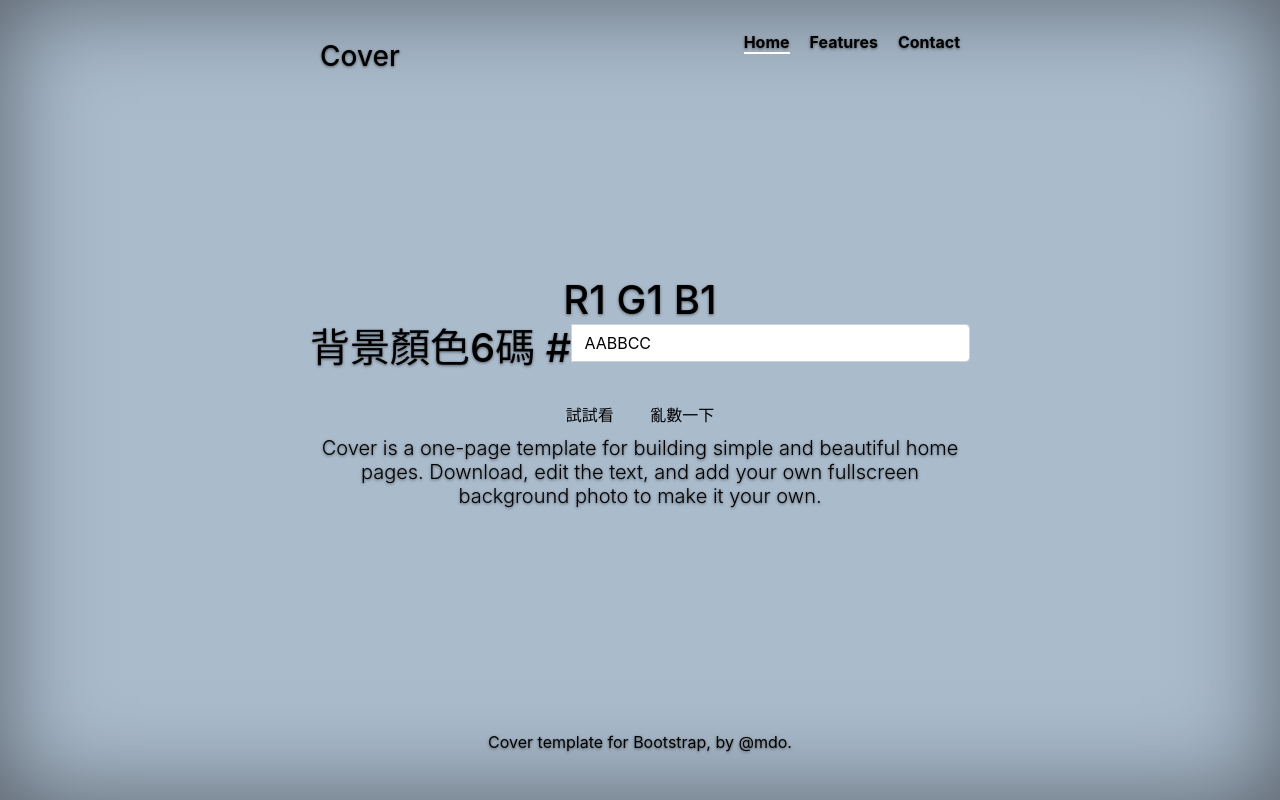
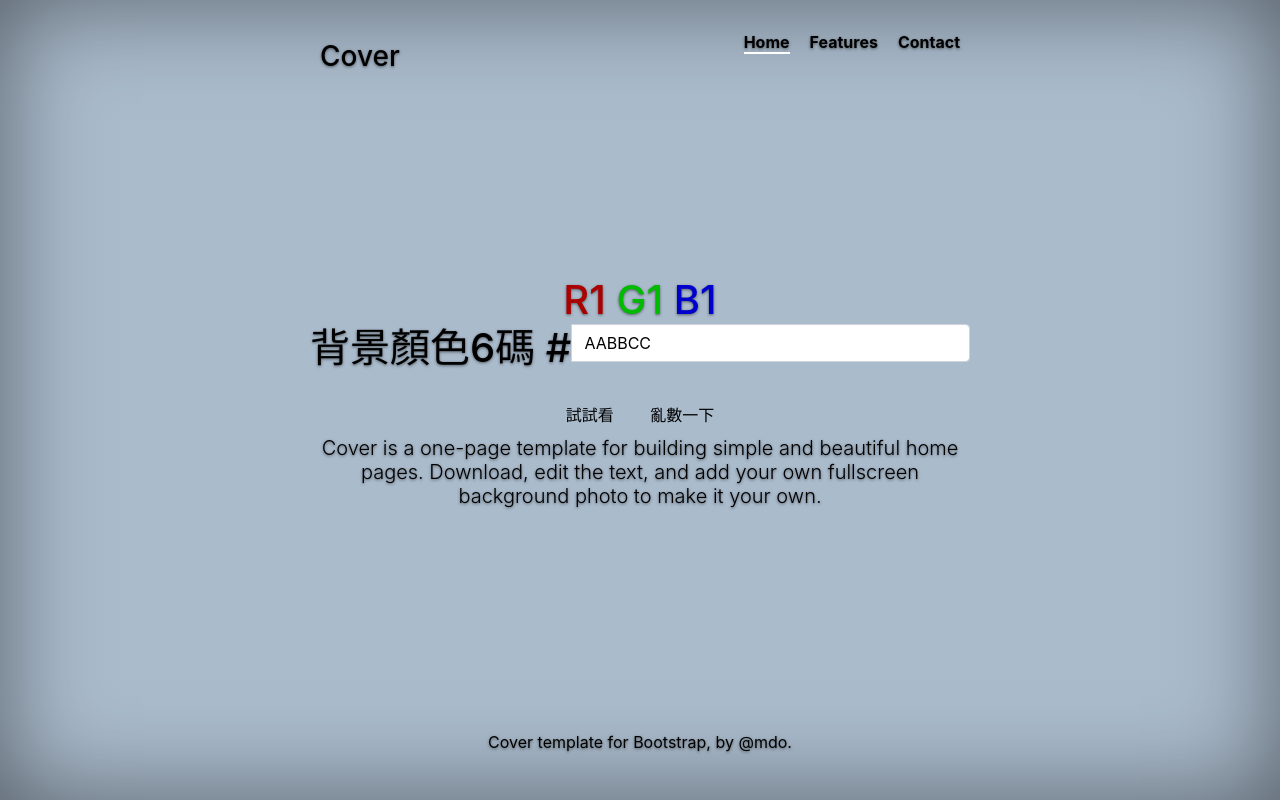
Before and after one commit to colonsong/-JAVASCRIPT-BEST-COLOR, a PHP site: page / in a window 1280 px wide. Run offline with PHP 8.4, Linux system fonts and the light colour scheme; some libraries are stand-ins or nearby versions.

Commit message:
修正即時的字體顏色

```diff
--- a/index.php
+++ b/index.php
@@ -120,14 +120,15 @@
                                       //trans and set rgb
                                       hex_torgb();
                                       //set css
-                                      $('#r1').css('color', 'rgb(' + $R1 + ', 0, 0)');
-                                      $('#g1').css('color', 'rgb(0, ' + $G1 + ', 0)');
-                                      $('#b1').css('color', 'rgb(0 , 0, ' + $B1 + ')');
+
                                       $('body').css('background-color', 'rgb(' + $R1 + ' , ' + $G1 + ', ' + $B1 + ')');
                                       //get font color
                                       var bg_color = get_color_brghtdiff();
                                       console.log("bg_color : " + bg_color);
                                       $('*').css('color', 'rgb(' + bg_color[0] + ', ' + bg_color[1] + ', ' + bg_color[2] + ')');
+                                      $('#r1').css('color', 'rgb(' + $R1 + ', 0, 0)');
+                                      $('#g1').css('color', 'rgb(0, ' + $G1 + ', 0)');
+                                      $('#b1').css('color', 'rgb(0 , 0, ' + $B1 + ')');
                                     }
                                     function random_color()
                                     {
```
